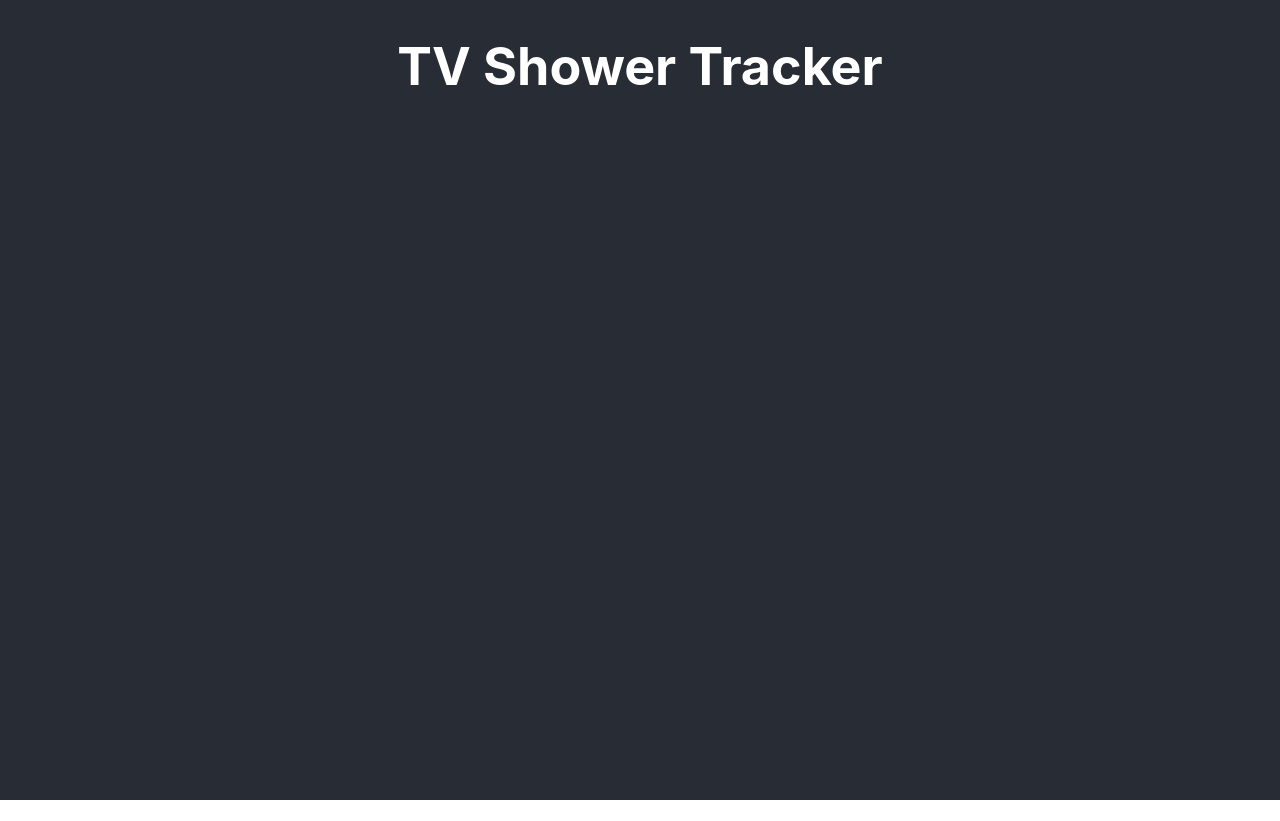
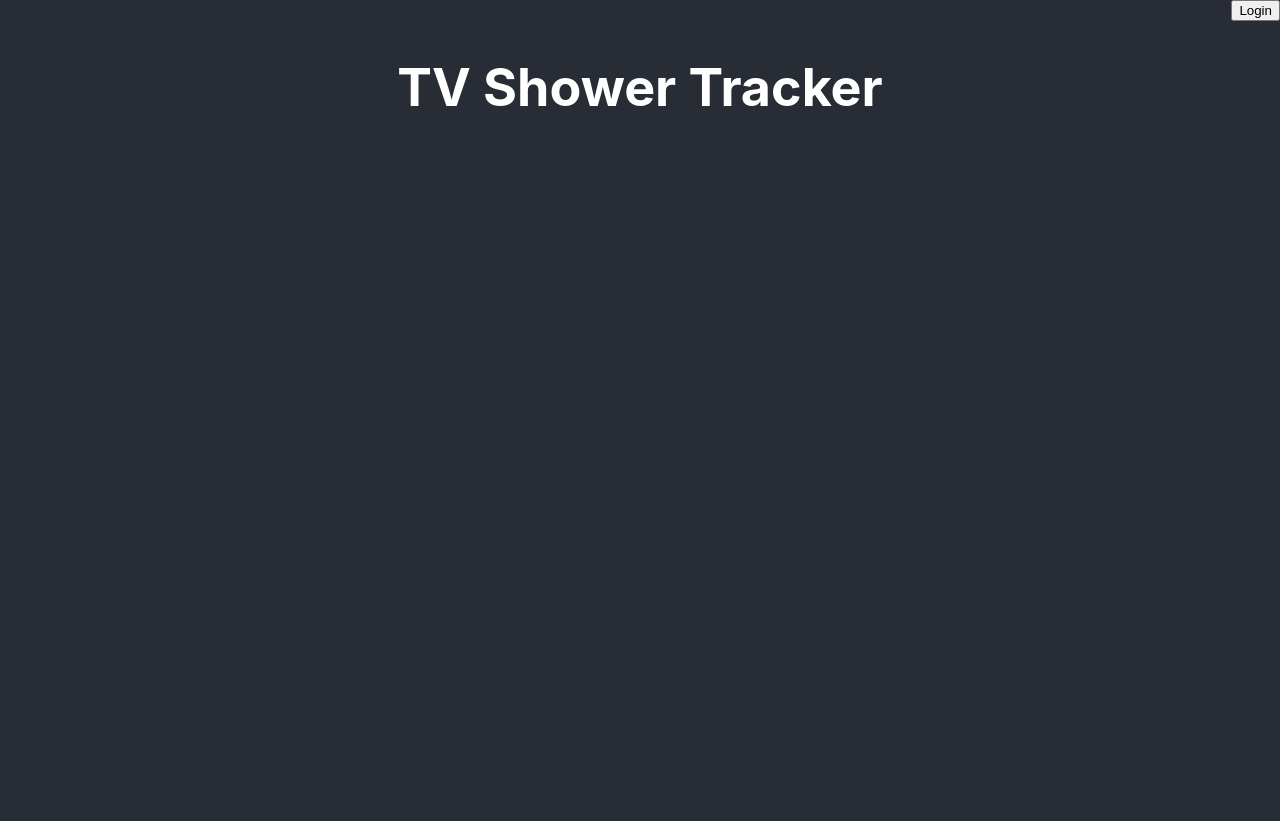
Before and after one commit to Sunbearian/tv-show-tracker, a React (Create React App) app in the folder frontend/: page / in a window 1280 px wide. Before the commit the page ends 800 px from the top, so only its background shows below. Built offline with nearby package versions, Linux system fonts and the light colour scheme.

Commit message:
Started the NavBar component

```diff
--- a/frontend/src/components/App/App.css
+++ b/frontend/src/components/App/App.css
@@ -1,9 +1,10 @@
 .App {
   text-align: center;
+  background-color: #282c34;
 }
 
 .App-header {
-  background-color: #282c34;
+
   min-height: 100vh;
   display: flex;
   flex-direction: column;
--- a/frontend/src/components/App/App.tsx
+++ b/frontend/src/components/App/App.tsx
@@ -1,9 +1,11 @@
 import React from "react";
 import "./App.css";
+import NavBar from "../NavBar/NavBar";
 
 function App() {
 	return (
 		<div className="App">
+			<NavBar></NavBar>
 			<header className="App-header">
 				<h1>TV Shower Tracker</h1>
 			</header>
--- /dev/null
+++ b/frontend/src/components/NavBar/NavBar.css
@@ -0,0 +1,4 @@
+.NavBar {
+    display: flex;
+    justify-content: flex-end;
+}
--- /dev/null
+++ b/frontend/src/components/NavBar/NavBar.tsx
@@ -0,0 +1,9 @@
+import "./NavBar.css";
+
+export default function NavBar() {
+	return (
+		<nav className="NavBar">
+			<button>Login</button>
+		</nav>
+	);
+}
```
